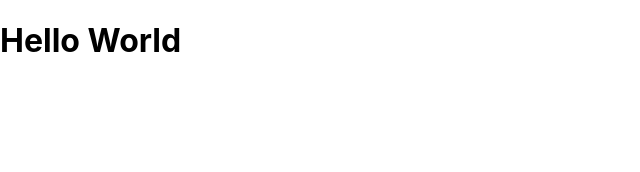
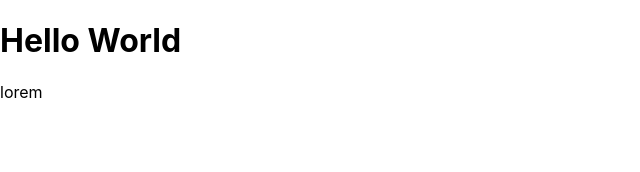
Before and after one commit to Matheus562/React.Js, a React (Create React App) app: page / in a window 1280 px wide. Shown: the top 172 px of the page, without its empty margins (0-640 px from the left). Built offline with nearby package versions, Linux system fonts and the light colour scheme.

Commit message:
criando-o-primeiro-components

```diff
--- a/src/App.js
+++ b/src/App.js
@@ -4,6 +4,7 @@ function App() {
   return (
     <div>
       <HelloWorld />
+      <p>lorem</p>
     </div>
   );
 }
```
